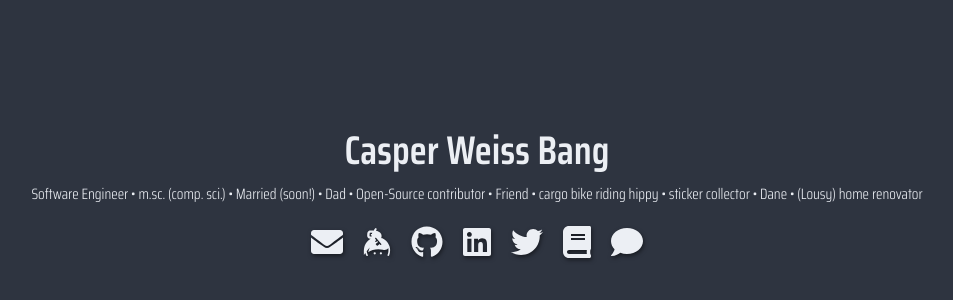
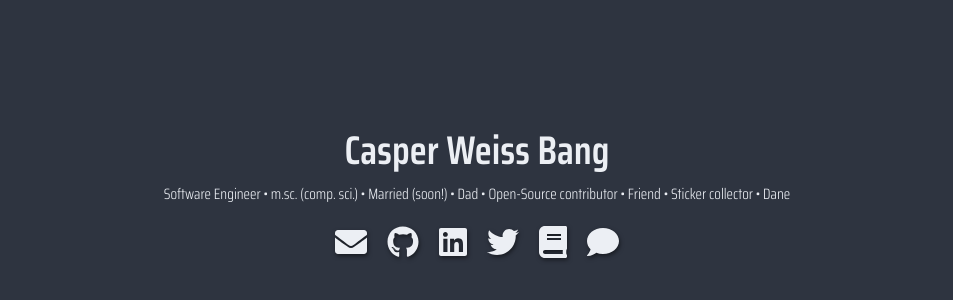
Before and after one commit to C0DK/C0DK.github.io, a React (Create React App) app: page / in a window 1280 px wide. Shown: the part 204-504 px from the top of the page, without its empty margins (163-1116 px from the left). Built offline with nearby package versions, Linux system fonts and the light colour scheme.

Commit message:
Cleanup lines

```diff
--- a/src/components/LinkRow.tsx
+++ b/src/components/LinkRow.tsx
@@ -12,7 +12,6 @@ import { faEnvelope, faBook, faComment } from "@fortawesome/free-solid-svg-icons
 const LinkRow = () => (
   <IconRow>
     <Icon href="mailto:c@cwb.dk" icon={faEnvelope} />
-    <Icon href="https://keybase.io/cabang" icon={faKeybase} />
     <Icon href="https://github.com/C0DK/" icon={faGithub} />
     <Icon href="https://www.linkedin.com/in/cabang/" icon={faLinkedin} />
     <Icon href="https://twitter.com/cabang_dk/" icon={faTwitter} />
--- a/src/components/TagLine.tsx
+++ b/src/components/TagLine.tsx
@@ -9,10 +9,8 @@ const TagLine = () => (
     <Tag>Dad</Tag>
     <Tag>Open-Source contributor</Tag>
     <Tag>Friend</Tag>
-    <Tag>cargo bike riding hippy</Tag>
-    <Tag>sticker collector</Tag>
+    <Tag>Sticker collector</Tag>
     <Tag>Dane</Tag>
-    <Tag>(Lousy) home renovator</Tag>
   </TagRow>
 );
 
```
